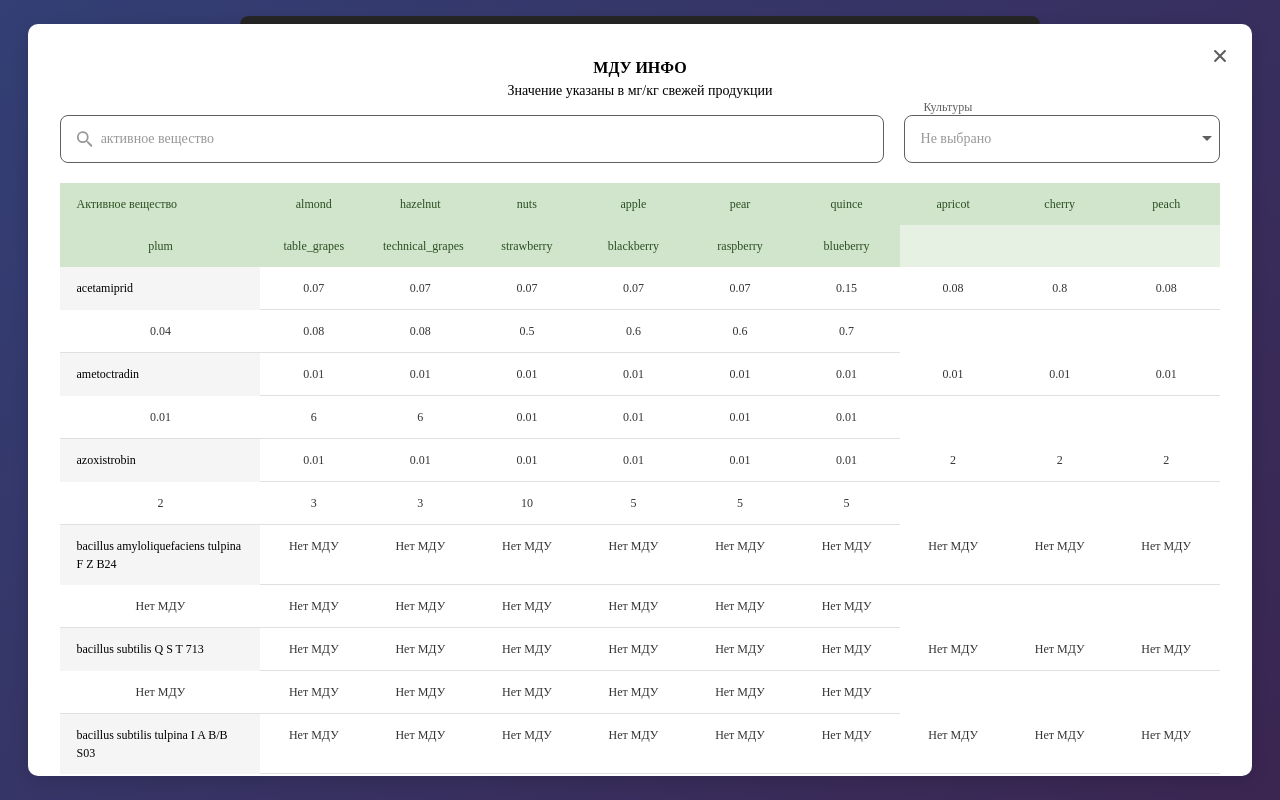
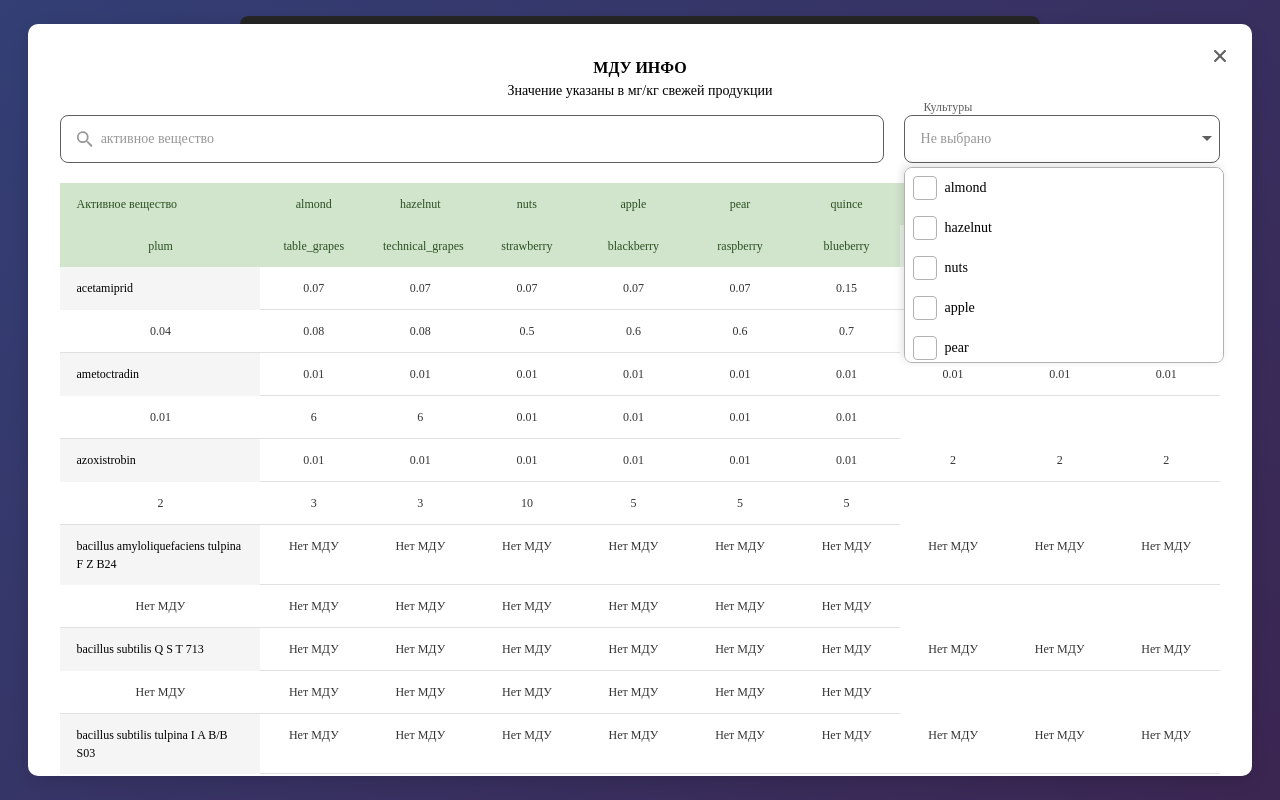
Before and after one commit to NikolayFrontEnd/agroDraft, a React (Vite) app: page / in a window 1280 px wide. Both pictures are taken after a click on the button "Открыть модальное окно". Built offline with nearby package versions, Linux system fonts and the light colour scheme.

Commit message:
Fixed bad

```diff
--- a/src/App.jsx
+++ b/src/App.jsx
@@ -109,7 +109,7 @@ function App() {
 
   const isFruitSelectionDisabled = selectedFruitsList.length >= 5;
 
-  const allFruits = [
+/*   const allFruits = [
     'almond',
     'hazelnut',
     'nuts',
@@ -126,7 +126,7 @@ function App() {
     'blackberry',
     'raspberry',
     'blueberry',
-  ];
+  ]; */
 
   const handleChemicalSearch = (e) => {
     const query = e.target.value.toLowerCase();
@@ -175,13 +175,17 @@ const [isModalOpen, setIsModalOpen] = useState(false);
       </div>
     );
   };
-
+const chemicals = Object.keys(fruits);
+const allFruits = chemicals.length > 0 ? Object.keys(fruits[chemicals[0]]) : [];
   return (
     <>
       <MainPage />
       <ModalChemicalModal
         isOpen={isModalOpen}
         onClose={handleCloseModal}
+        chemicals={chemicals}
+        allFruits={allFruits}
+        fruitsData={fruits}
       />
     </>
   );
--- a/src/CropChemicalsModal/ChemicalTable/index.jsx
+++ b/src/CropChemicalsModal/ChemicalTable/index.jsx
@@ -1,12 +1,6 @@
-import fruits from '../../../lmr.json';
 import s from './index.module.scss';
 
-export const ChemicalTable = () => {
-  const chemicals = Object.keys(fruits);
-  const allFruits = chemicals.length > 0
-    ? Object.keys(fruits[chemicals[0]])
-    : [];
-
+export const ChemicalTable = ({ chemicals = [], allFruits = [], fruitsData = {} }) => {
   return (
     <div className={s.tableWrapper}>
       <div className={s.table}>
@@ -24,8 +18,7 @@ export const ChemicalTable = () => {
               <div className={s.table__chemicalCell}>{chemical}</div>
               {allFruits.map((fruit) => (
                 <div key={fruit} className={s.table__cell}>
-                  {fruits[chemical][fruit] ?? 'Нет МДУ'}
-
+                  {fruitsData[chemical][fruit] ?? 'Нет МДУ'}
                 </div>
               ))}
             </div>
--- a/src/CropChemicalsModal/ModalChemicalModal.jsx
+++ b/src/CropChemicalsModal/ModalChemicalModal.jsx
@@ -6,7 +6,12 @@ import s from "./ModalChemicalModal.module.scss";
 import { ModalInfo } from "./ModalInfo";
 import { SearchInput } from "./SearchInput";
 
-const ModalChemicalModal = ({ isOpen = false, onClose = () => {} }) => {
+const ModalChemicalModal = ({
+isOpen = false,
+onClose = () => {},
+chemicals = [],
+allFruits = [],
+fruitsData = {}}) => {
   if (!isOpen) return null;
 
   return (
@@ -20,10 +25,14 @@ const ModalChemicalModal = ({ isOpen = false, onClose = () => {} }) => {
           <SearchInput />
           <div className={s.cultureSelectWrapper}>
             <CultureSelect />
-{/*             <CultureDropdown/>
- */}          </div>
+             <CultureDropdown/>
+          </div>
         </div>
-        <ChemicalTable />
+        <ChemicalTable
+          chemicals={chemicals}
+          allFruits={allFruits}
+          fruitsData={fruitsData}
+        />
       </div>
     </div>
   );
```
